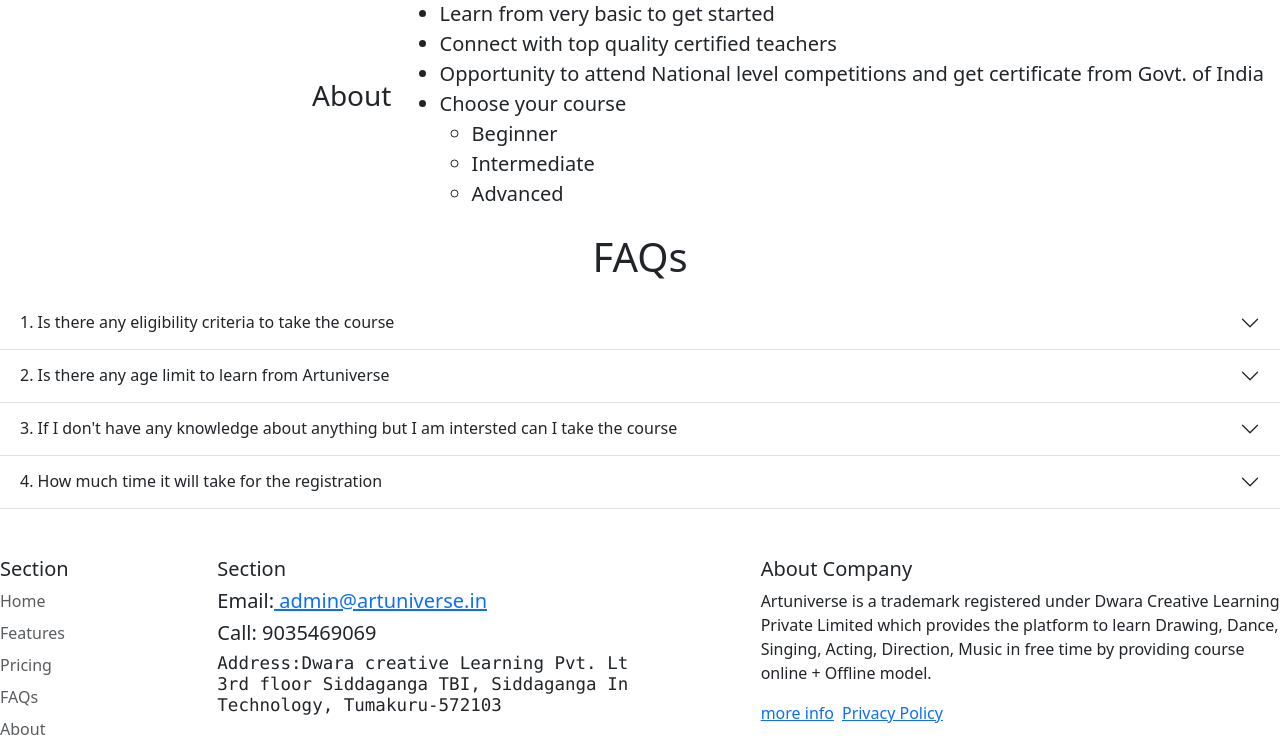
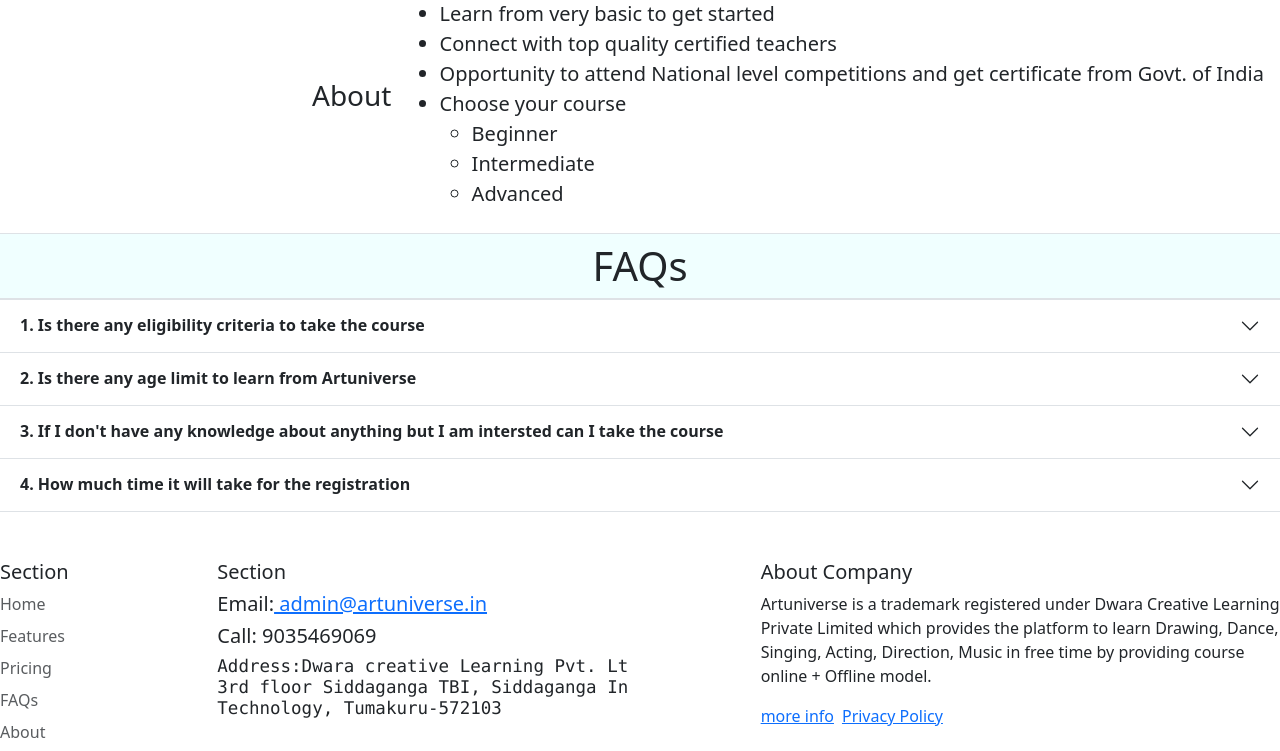
Before and after one commit to rkcoder093/Artuniverse, a Django app: page /website in a window 1280 px wide. Shown: the part 1697-2448 px from the top of the page. Run offline with Django 4.2, Linux system fonts and the light colour scheme.

Commit message:
update0.1

```diff
--- a/website/templates/website/index.html
+++ b/website/templates/website/index.html
@@ -184,13 +184,19 @@
       </div>
 </div>
 <!-- frequency ask question -->
-<h1 class="text-center m-2">FAQs</h1>
-<div class="container-fluid mt-3 p-0">
+
+<div class="container-fluid mt-2 p-0">
     <div class="accordion accordion-flush" id="accordionFlushExample">
-        <div class="accordion-item">
+
+        <div class="accordion-item border-top" style="background-color: azure;">
+            <h1 class="text-center m-2">FAQs</h1>
+          </div>
+
+
+        <div class="accordion-item border-top">
           <h2 class="accordion-header">
             <button class="accordion-button collapsed" type="button" data-bs-toggle="collapse" data-bs-target="#flush-collapseOne" aria-expanded="false" aria-controls="flush-collapseOne">
-                1. Is there any eligibility criteria to take the course
+               <strong> 1. Is there any eligibility criteria to take the course</strong>
             </button>
           </h2>
           <div id="flush-collapseOne" class="accordion-collapse collapse" data-bs-parent="#accordionFlushExample">
@@ -200,7 +206,7 @@
         <div class="accordion-item">
           <h2 class="accordion-header">
             <button class="accordion-button collapsed" type="button" data-bs-toggle="collapse" data-bs-target="#flush-collapseFour" aria-expanded="false" aria-controls="flush-collapsefour">
-                2. Is there any age limit to learn from Artuniverse
+                <strong>  2. Is there any age limit to learn from Artuniverse</strong>
             </button>
           </h2>
           <div id="flush-collapseFour" class="accordion-collapse collapse" data-bs-parent="#accordionFlushExample">
@@ -210,7 +216,7 @@
         <div class="accordion-item">
             <h2 class="accordion-header">
               <button class="accordion-button collapsed" type="button" data-bs-toggle="collapse" data-bs-target="#flush-collapseTwo" aria-expanded="false" aria-controls="flush-collapseTwo">
-                3. If I don't have any knowledge about anything but I am intersted can I take the course
+                <strong>  3. If I don't have any knowledge about anything but I am intersted can I take the course</strong>
               </button>
             </h2>
             <div id="flush-collapseTwo" class="accordion-collapse collapse" data-bs-parent="#accordionFlushExample">
@@ -220,7 +226,7 @@
         <div class="accordion-item">
           <h2 class="accordion-header">
             <button class="accordion-button collapsed" type="button" data-bs-toggle="collapse" data-bs-target="#flush-collapseThree" aria-expanded="false" aria-controls="flush-collapseThree">
-                4. How much time it will take for the registration
+                <strong>4. How much time it will take for the registration</strong>
             </button>
           </h2>
           <div id="flush-collapseThree" class="accordion-collapse collapse" data-bs-parent="#accordionFlushExample">
```
